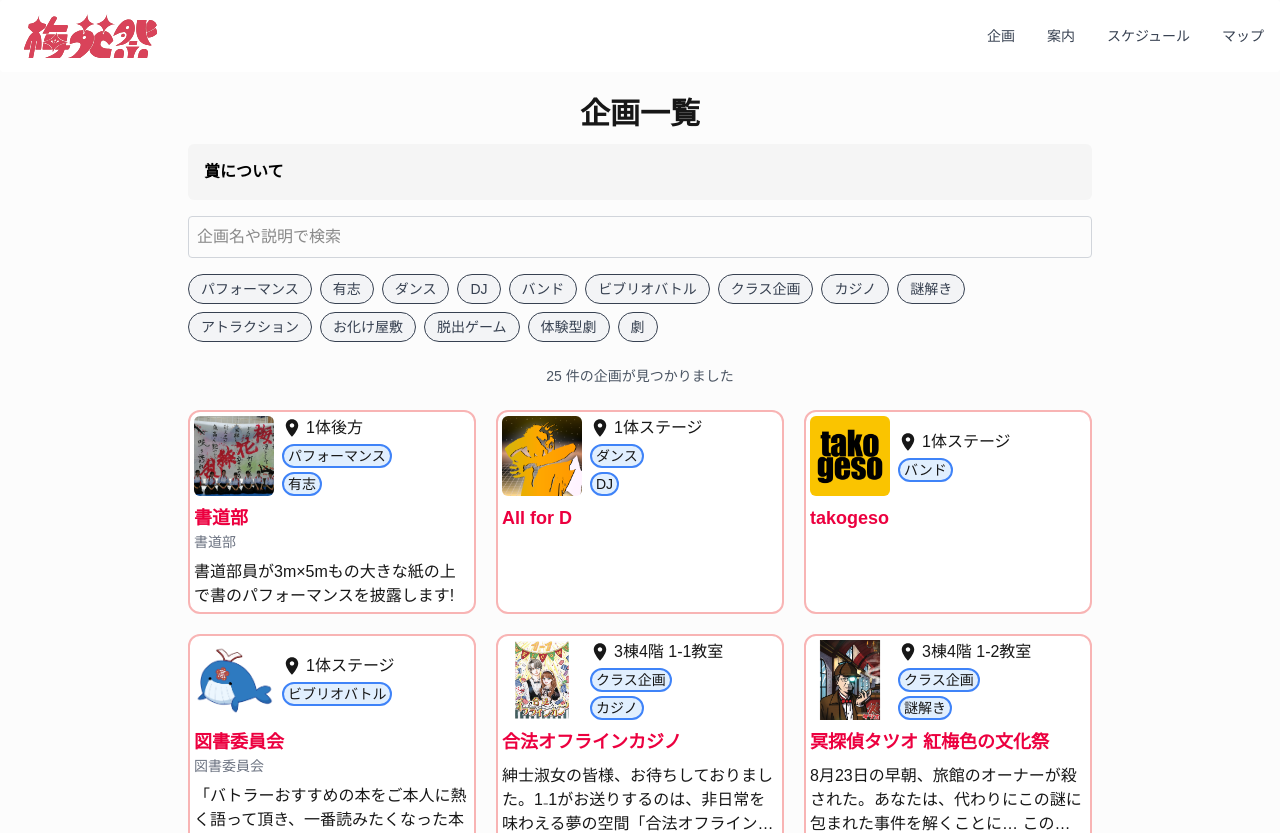
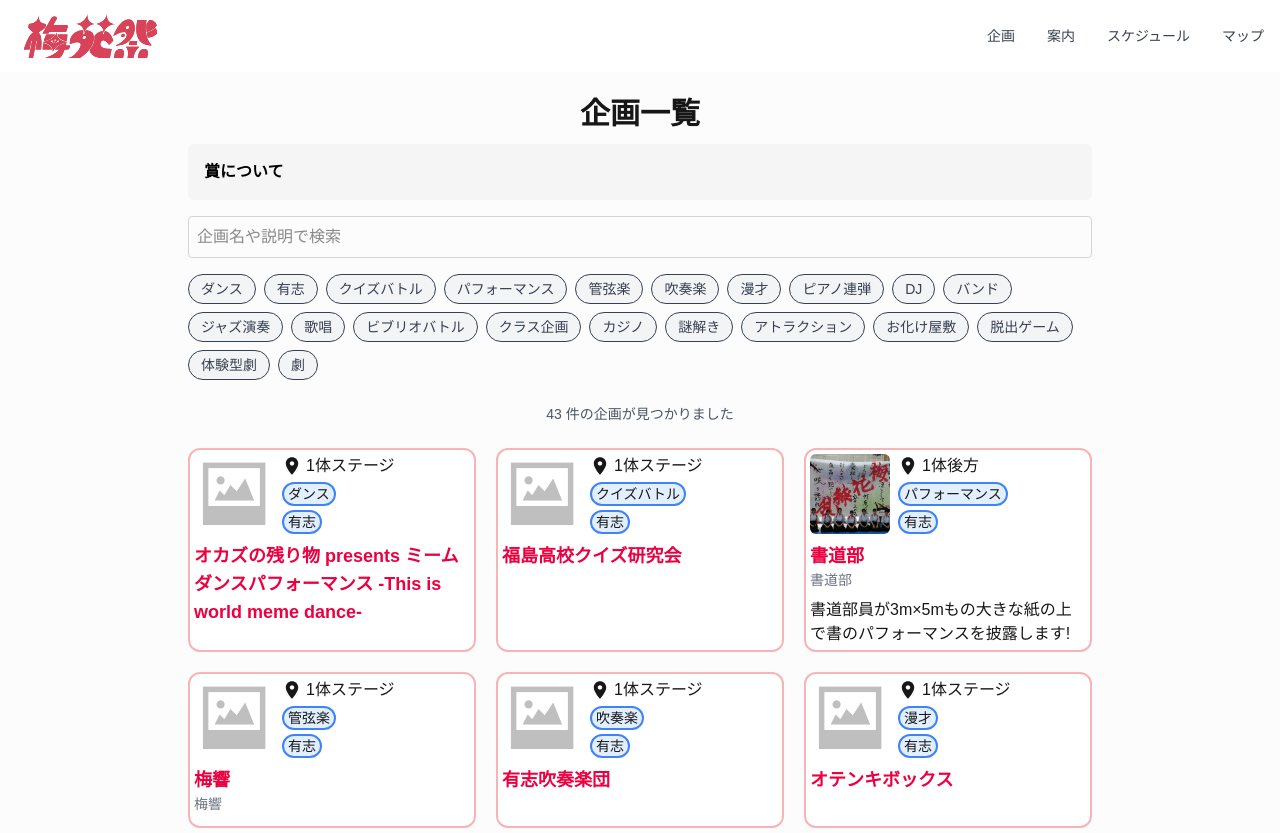
Before and after one commit to baiensai/2026, a Next.js app: page /projects in a window 1280 px wide. Shown: the top 833 px of the page. Built offline with nearby package versions, Linux system fonts and the light colour scheme.

Commit message:
空データで企画数埋めた

```diff
--- a/app/projects/_data.js
+++ b/app/projects/_data.js
@@ -1,4 +1,26 @@
 const datas = [
+  {
+    icon: "/icons/99.png",
+    place: "1体ステージ",
+    tags: [
+      { color: "blue", text: "ダンス" },
+      { color: "blue", text: "有志" },
+    ],
+    title: "オカズの残り物 presents ミームダンスパフォーマンス -This is world meme dance-",
+    organization: "",
+    description: ""
+  },
+  {
+    icon: "/icons/99.png",
+    place: "1体ステージ",
+    tags: [
+      { color: "blue", text: "クイズバトル" },
+      { color: "blue", text: "有志" },
+    ],
+    title: "福島高校クイズ研究会",
+    organization: "",
+    description: ""
+  },
   {
     icon: "/icons/3.png",
     place: "1体後方",
@@ -11,13 +33,145 @@ const datas = [
     description: "書道部員が3m×5mもの大きな紙の上で書のパフォーマンスを披露します!"
   },
   {
+    icon: "/icons/99.png",
+    place: "1体ステージ",
+    tags: [
+      { color: "blue", text: "管弦楽" },
+      { color: "blue", text: "有志" },
+    ],
+    title: "梅響",
+    organization: "梅響",
+    description: ""
+  },
+  {
+    icon: "/icons/99.png",
+    place: "1体ステージ",
+    tags: [
+      { color: "blue", text: "吹奏楽" },
+      { color: "blue", text: "有志" },
+    ],
+    title: "有志吹奏楽団",
+    organization: "",
+    description: ""
+  },
+  {
+    icon: "/icons/99.png",
+    place: "1体ステージ",
+    tags: [
+      { color: "blue", text: "漫才" },
+      { color: "blue", text: "有志" },
+    ],
+    title: "オテンキボックス",
+    organization: "",
+    description: ""
+  },
+  {
+    icon: "/icons/99.png",
+    place: "1体ステージ",
+    tags: [
+      { color: "blue", text: "パフォーマンス" },
+      { color: "blue", text: "有志" },
+    ],
+    title: "ヨーヨー人from雑すぎる雑技団",
+    organization: "",
+    description: ""
+  },
+  {
+    icon: "/icons/99.png",
+    place: "1体ステージ",
+    tags: [
+      { color: "blue", text: "ピアノ連弾" },
+      { color: "blue", text: "有志" },
+    ],
+    title: "Shero",
+    organization: "",
+    description: ""
+  },
+  {
+    icon: "/icons/99.png",
+    place: "1体ステージ",
+    tags: [
+      { color: "blue", text: "有志" },
+    ],
+    title: "福島高校チアリーダー部",
+    organization: "福島高校チアリーダー部",
+    description: ""
+  },
+  {
+    icon: "/icons/99.png",
+    place: "1体ステージ",
+    tags: [
+      { color: "blue", text: "ダンス" },
+      { color: "blue", text: "有志" },
+    ],
+    title: "ceon.",
+    organization: "",
+    description: ""
+  },
+  {
+    icon: "/icons/99.png",
+    place: "1体ステージ",
+    tags: [
+      { color: "blue", text: "ダンス" },
+      { color: "blue", text: "有志" },
+    ],
+    title: "ripe girls",
+    organization: "",
+    description: ""
+  },
+  {
     icon: "/icons/12.png",
     place: "1体ステージ",
     tags: [
       { color: "blue", text: "ダンス" },
       { color: "blue", text: "DJ" },
+      { color: "blue", text: "有志" },
     ],
     title: "All for D",
+    organization: "",
+    description: ""
+  },
+  {
+    icon: "/icons/99.png",
+    place: "1体ステージ",
+    tags: [
+      { color: "blue", text: "DJ" },
+      { color: "blue", text: "有志" },
+    ],
+    title: "田中",
+    organization: "",
+    description: ""
+  },
+  {
+    icon: "/icons/99.png",
+    place: "1体ステージ",
+    tags: [
+      { color: "blue", text: "バンド" },
+      { color: "blue", text: "有志" },
+    ],
+    title: "Lemo/nade",
+    organization: "",
+    description: ""
+  },
+  {
+    icon: "/icons/99.png",
+    place: "1体ステージ",
+    tags: [
+      { color: "blue", text: "ジャズ演奏" },
+      { color: "blue", text: "有志" },
+    ],
+    title: "ジャズ研究部",
+    organization: "ジャズ研究部",
+    description: ""
+  },
+  {
+    icon: "/icons/99.png",
+    place: "1体ステージ",
+    tags: [
+      { color: "blue", text: "バンド" },
+      { color: "blue", text: "有志" },
+    ],
+    title: "やりますバンド",
     organization: "",
     description: ""
   },
@@ -32,6 +186,50 @@ const datas = [
     description: "",
     modalDescription: <img src="/IMG_5627.jpg" />,
     timeDescription: "あへあへあへあへ"
+  },
+  {
+    icon: "/icons/99.png",
+    place: "1体ステージ",
+    tags: [
+      { color: "blue", text: "バンド" },
+      { color: "blue", text: "有志" },
+    ],
+    title: "鉄血宰相(仮)",
+    organization: "",
+    description: ""
+  },
+  {
+    icon: "/icons/99.png",
+    place: "1体ステージ",
+    tags: [
+      { color: "blue", text: "バンド" },
+      { color: "blue", text: "有志" },
+    ],
+    title: "Take Four",
+    organization: "",
+    description: ""
+  },
+  {
+    icon: "/icons/99.png",
+    place: "1体ステージ",
+    tags: [
+      { color: "blue", text: "ダンス" },
+      { color: "blue", text: "有志" },
+    ],
+    title: "じゅりっこ",
+    organization: "",
+    description: ""
+  },
+  {
+    icon: "/icons/99.png",
+    place: "1体ステージ",
+    tags: [
+      { color: "blue", text: "歌唱" },
+      { color: "blue", text: "有志" },
+    ],
+    title: "遠藤由深歌います♪",
+    organization: "",
+    description: ""
   },
   {
     icon: "/icons/22.png",
```
Also changed, not shown: public/icons/99.png (added).
